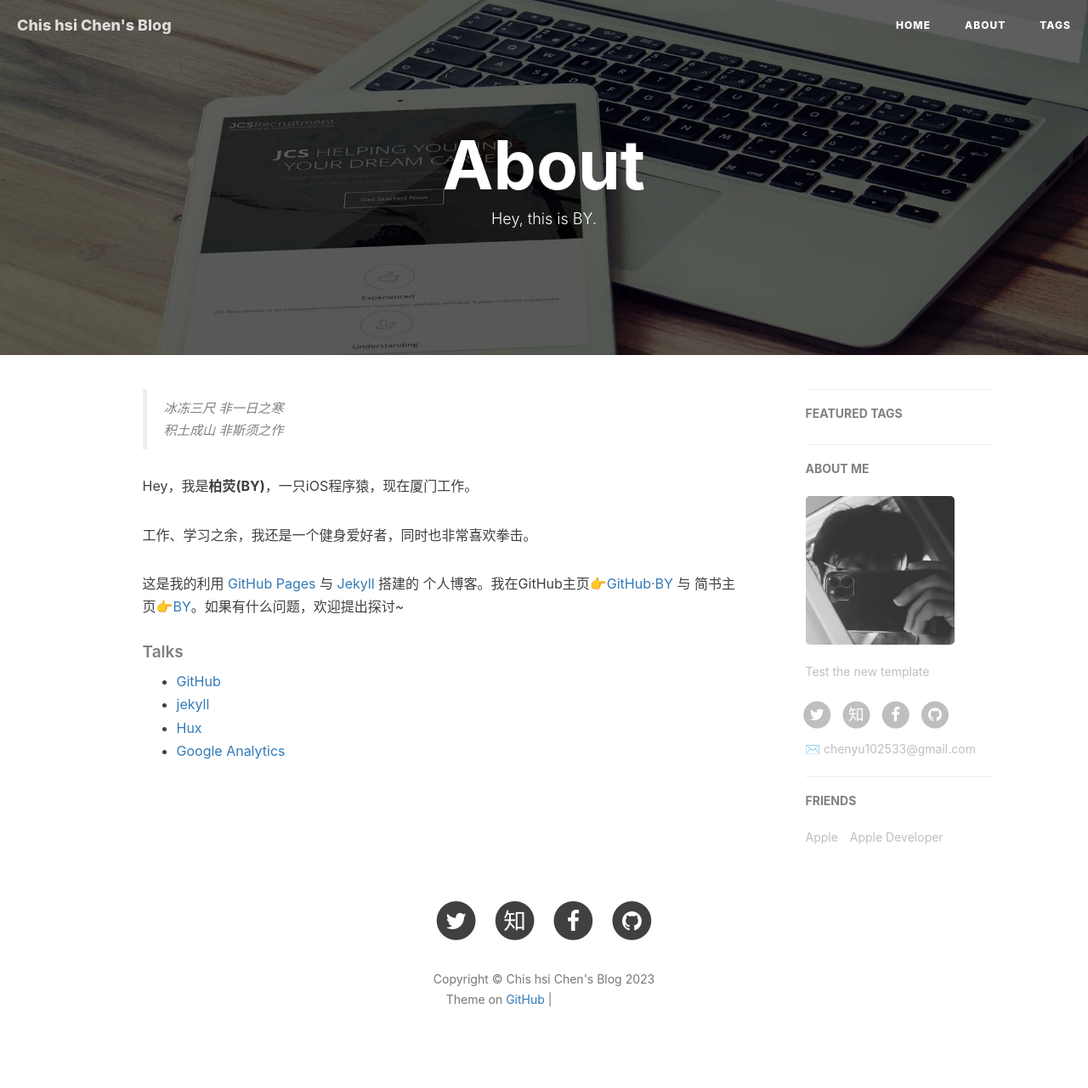
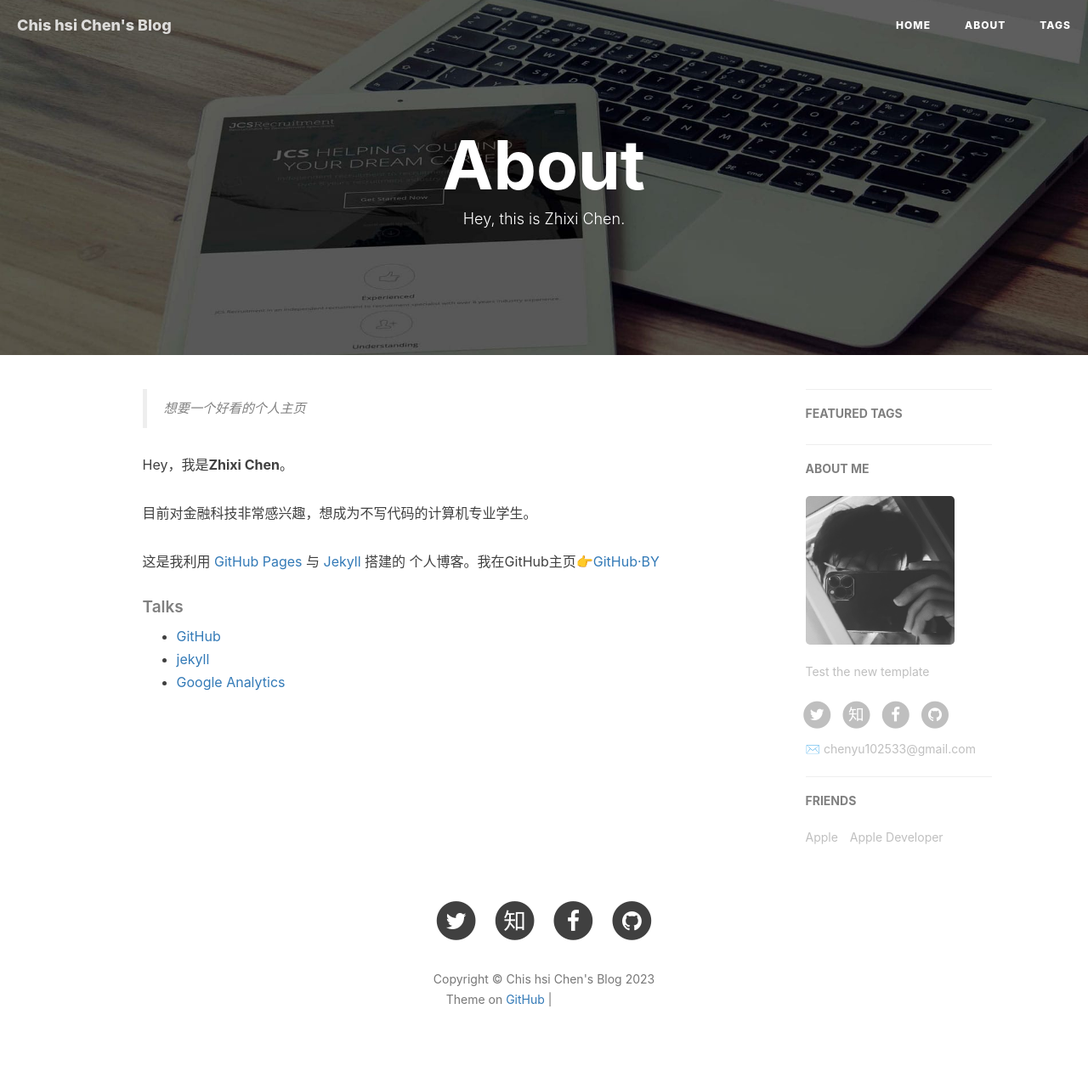
Before and after one commit to Revive-dontwanttocode/Revive-dontwanttocode.github.io, a Jekyll site: the page built from about.html, in a window 1280 px wide. Shown: the whole page at 85% size. Built offline with Jekyll 4.4.1, drawn with Linux system fonts in a browser that asks for light colours; nearby versions of some CDN libraries; comment, search, counter and statistics services are not loaded; grey boxes are pictures that could not be loaded.

Commit message:
Modified about page.

```diff
--- a/about.html
+++ b/about.html
@@ -1,7 +1,7 @@
 ---
 layout: page
 title: "About"
-description: "Hey, this is BY."
+description: "Hey, this is Zhixi Chen."
 header-img: "img/post-bg-rwd.jpg"
 ---
 
@@ -15,14 +15,14 @@
 <div class="zh post-container">
 
     <!--copied from markdown -->
-    <blockquote><p>冰冻三尺 非一日之寒<br>
-    积土成山 非斯须之作</p></blockquote>
+    <blockquote><p>想要一个好看的个人主页<br>
+    </p></blockquote>
 
-    <p>Hey，我是<strong>柏荧(BY)</strong>，一只iOS程序猿，现在厦门工作。</p>
+    <p>Hey，我是<strong>Zhixi Chen</strong>。</p>
 
-    <p>工作、学习之余，我还是一个健身爱好者，同时也非常喜欢拳击。</p>
+    <p>目前对金融科技非常感兴趣，想成为不写代码的计算机专业学生。</p>
 
-    <p>这是我的利用 <a href="https://pages.github.com/">GitHub Pages</a> 与 <a href="http://jekyll.com.cn/">Jekyll</a> 搭建的 个人博客。我在GitHub主页<a href="https://github.com/qiubaiying">👉GitHub·BY</a> 与 简书主页<a href="https://http://www.jianshu.com/u/e71990ada2fd">👉BY</a>。如果有什么问题，欢迎提出探讨~</p>
+    <p>这是我利用 <a href="https://pages.github.com/">GitHub Pages</a> 与 <a href="http://jekyll.com.cn/">Jekyll</a> 搭建的 个人博客。我在GitHub主页<a href="https://github.com/qiubaiying">👉GitHub·BY</a></p>
 
     <p></p>
 
@@ -31,7 +31,6 @@
     <ul>
         <li><a href="https://github.com">GitHub</a></li>
         <li><a href="http://jekyll.com.cn/">jekyll</a></li>
-        <li><a href="http://huangxuan.me/">Hux</a></li>
         <li><a href="https://analytics.google.com/analytics">Google Analytics</a></li>
     </ul>
 </div>
```
Also changed, not shown: _posts/2023-12-15-24Fall申请记录.md (+15 -8 lines), README.md.
